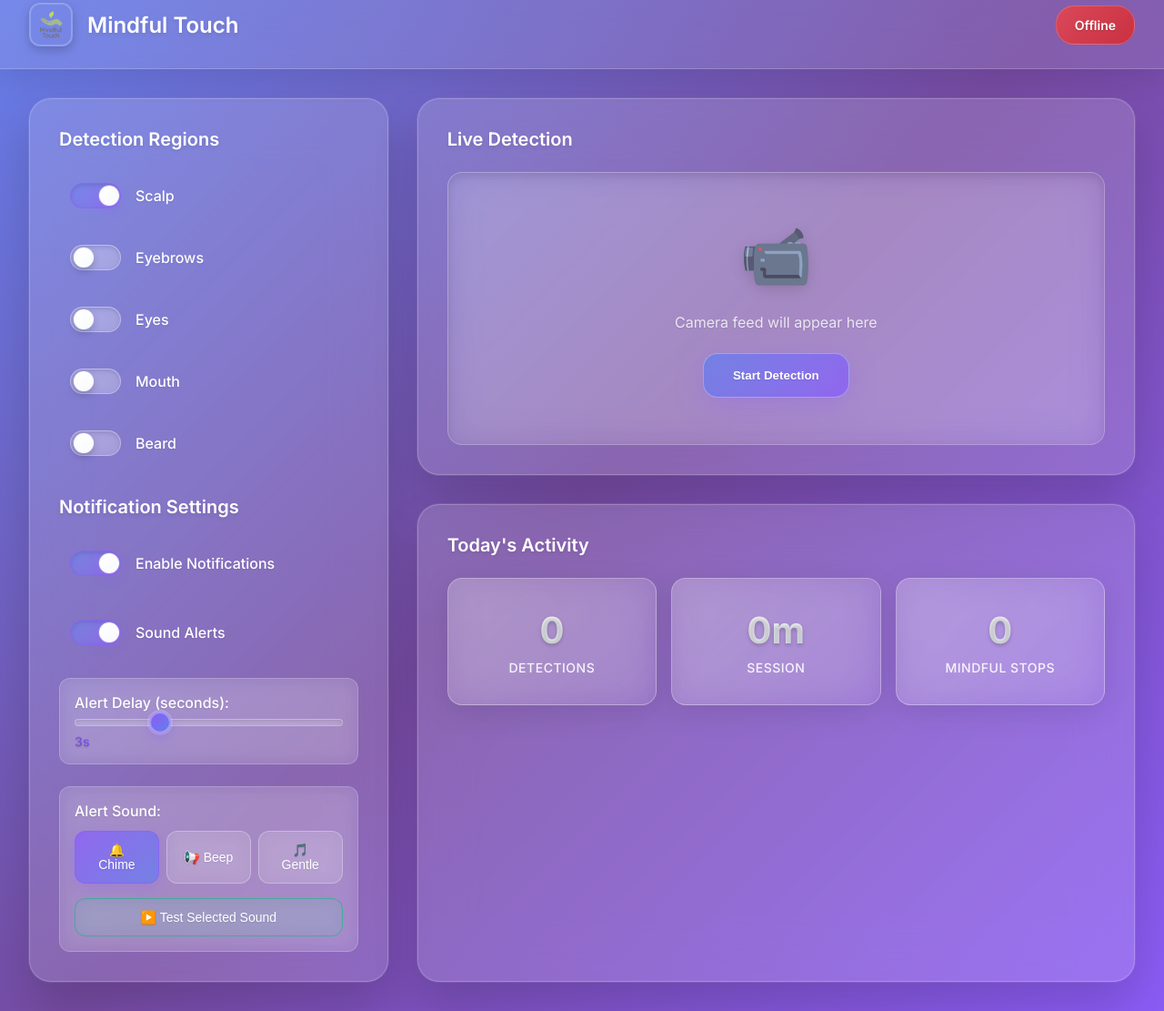
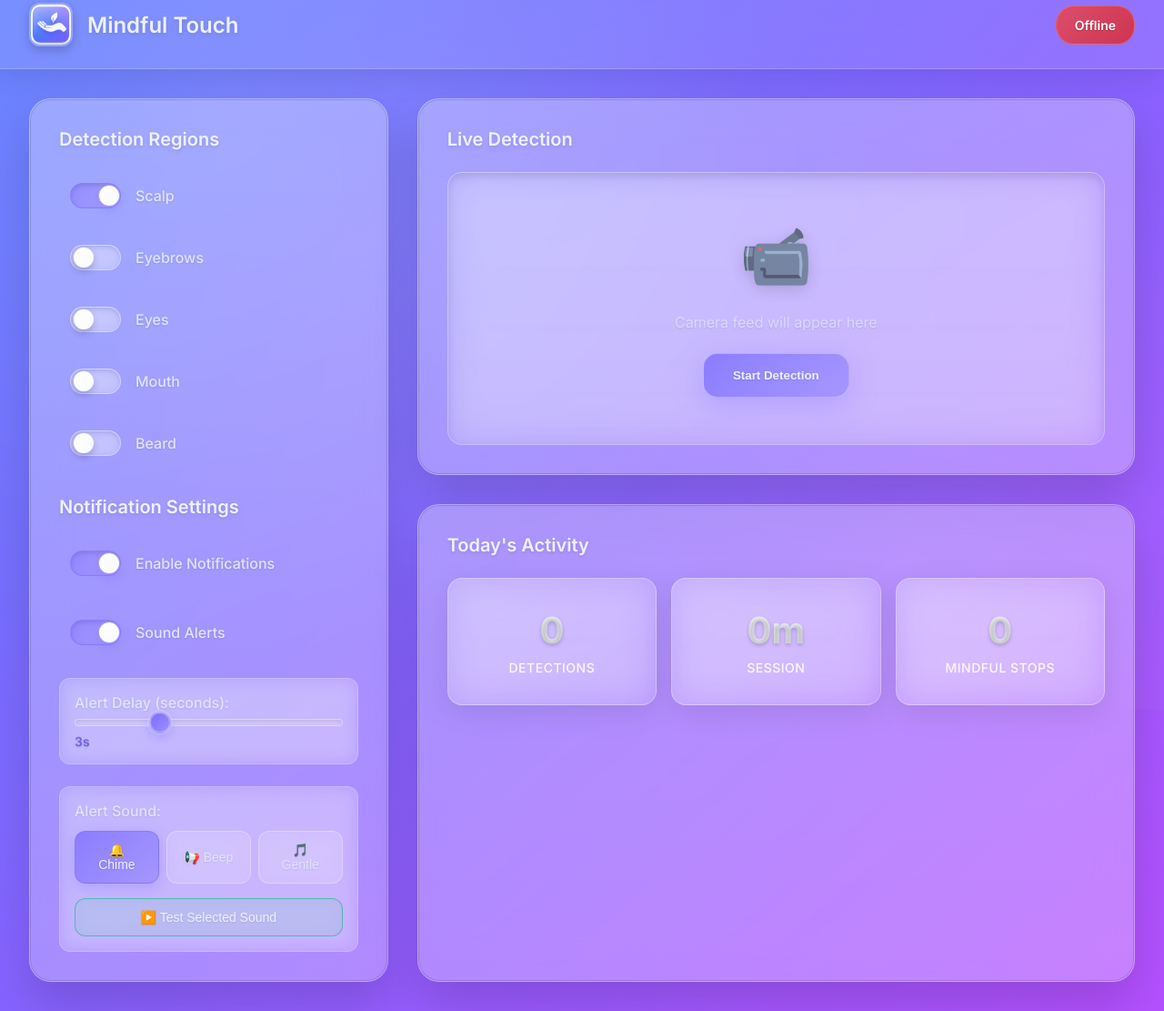
Before and after one commit to maniatisni/mindful-touch, a website: page frontend/ui/index.html in a window 1280 px wide. Shown: the part 21-1132 px from the top of the page at 91% size. Drawn offline with Linux system fonts and the light colour scheme.

Commit message:
fix: improve color contrast

```diff
--- a/frontend/tailwind.config.js
+++ b/frontend/tailwind.config.js
@@ -11,6 +11,11 @@ module.exports = {
         '20': '20px',
       },
       colors: {
+        lavenderLight: '#eef1ff',
+        lavenderDark: '#e0e4ff',
+        primary: '#7b6dff',
+        primaryHover: '#9d8dff',
+        primaryDisabled: '#e8e5ff',
         glass: {
           50: 'rgba(255, 255, 255, 0.9)',
           100: 'rgba(255, 255, 255, 0.8)',
--- a/frontend/ui/index.html
+++ b/frontend/ui/index.html
@@ -15,7 +15,7 @@
         <!-- Header -->
         <header class="header">
             <div class="logo">
-                <img src="logo.png" alt="Mindful Touch" />
+                <img src="logo-lavender.png" alt="Mindful Touch" />
                 <h1>Mindful Touch</h1>
             </div>
             <div class="status">
--- a/frontend/ui/style.css
+++ b/frontend/ui/style.css
@@ -8,30 +8,31 @@
 
 body {
     font-family: 'Inter', -apple-system, BlinkMacSystemFont, 'Segoe UI', Roboto, sans-serif;
-    background: linear-gradient(135deg, #667eea 0%, #764ba2 50%, #8b5cf6 100%);
-    color: #ffffff;
+    background: linear-gradient(to bottom right, #5f7eff 0%, #8663ff 50%, #b550ff 100%);
+    color: #eef1ff;
     min-height: 100vh;
     overflow-x: hidden;
 }
 
 /* Glass utility classes */
 .glass-card {
-    background: rgba(255, 255, 255, 0.15);
-    backdrop-filter: blur(30px);
-    -webkit-backdrop-filter: blur(30px);
-    border: 1px solid rgba(255, 255, 255, 0.2);
+    background: rgba(255, 255, 255, 0.25);
+    background-image: linear-gradient(180deg, rgba(255, 255, 255, 0.08), rgba(255, 255, 255, 0.03));
+    backdrop-filter: blur(20px);
+    -webkit-backdrop-filter: blur(20px);
+    border: 1px solid rgba(255, 255, 255, 0.20);
     border-radius: 24px;
-    box-shadow: 0 25px 50px rgba(0, 0, 0, 0.15), 0 0 0 1px rgba(255, 255, 255, 0.1);
+    box-shadow: 0 25px 50px rgba(0, 0, 0, 0.15), inset 0 0 0 1px rgba(0, 0, 0, 0.15);
 }
 
 .glass-btn {
-    background: rgba(255, 255, 255, 0.1);
+    background: rgba(123, 109, 255, 0.2);
     backdrop-filter: blur(20px);
     -webkit-backdrop-filter: blur(20px);
     border: 1px solid rgba(255, 255, 255, 0.2);
     border-radius: 16px;
     padding: 12px 24px;
-    color: white;
+    color: #eef1ff;
     font-weight: 500;
     cursor: pointer;
     transition: all 0.3s cubic-bezier(0.4, 0, 0.2, 1);
@@ -39,7 +40,7 @@ body {
 }
 
 .glass-btn:hover {
-    background: rgba(255, 255, 255, 0.2);
+    background: rgba(123, 109, 255, 0.3);
     transform: translateY(-2px);
     box-shadow: 0 12px 40px rgba(0, 0, 0, 0.15);
 }
@@ -87,7 +88,7 @@ body {
 .logo h1 {
     font-size: 1.5rem;
     font-weight: 600;
-    color: #ffffff;
+    color: #eef1ff;
     text-shadow: 0 2px 4px rgba(0, 0, 0, 0.1);
 }
 
@@ -138,13 +139,14 @@ body {
 
 /* Panel Styles */
 section {
-    background: rgba(255, 255, 255, 0.15);
-    backdrop-filter: blur(30px);
-    -webkit-backdrop-filter: blur(30px);
+    background: rgba(255, 255, 255, 0.25);
+    background-image: linear-gradient(180deg, rgba(255, 255, 255, 0.08), rgba(255, 255, 255, 0.03));
+    backdrop-filter: blur(20px);
+    -webkit-backdrop-filter: blur(20px);
     border-radius: 24px;
     padding: 2rem;
-    box-shadow: 0 25px 50px rgba(0, 0, 0, 0.15), 0 0 0 1px rgba(255, 255, 255, 0.1);
-    border: 1px solid rgba(255, 255, 255, 0.2);
+    box-shadow: 0 25px 50px rgba(0, 0, 0, 0.15), inset 0 0 0 1px rgba(0, 0, 0, 0.15);
+    border: 1px solid rgba(255, 255, 255, 0.20);
     transition: all 0.3s cubic-bezier(0.4, 0, 0.2, 1);
 }
 
@@ -157,7 +159,7 @@ section:hover {
 section h2 {
     font-size: 1.25rem;
     font-weight: 600;
-    color: #ffffff;
+    color: #eef1ff;
     margin-bottom: 1.5rem;
     text-shadow: 0 2px 4px rgba(0, 0, 0, 0.1);
 }
@@ -185,7 +187,7 @@ section h2 {
 
 .region-label {
     font-weight: 500;
-    color: #ffffff;
+    color: #e0e4ff;
     text-shadow: 0 1px 2px rgba(0, 0, 0, 0.1);
 }
 
@@ -233,13 +235,13 @@ section h2 {
 }
 
 input:checked + .slider {
-    background: linear-gradient(135deg, rgba(102, 126, 234, 0.6) 0%, rgba(139, 92, 246, 0.6) 100%);
-    border-color: rgba(139, 92, 246, 0.5);
+    background: linear-gradient(135deg, rgba(123, 109, 255, 0.6) 0%, rgba(157, 141, 255, 0.6) 100%);
+    border-color: rgba(123, 109, 255, 0.5);
 }
 
 input:checked + .slider:before {
     transform: translateX(28px);
-    box-shadow: 0 4px 12px rgba(139, 92, 246, 0.4), 0 0 0 1px rgba(255, 255, 255, 0.2);
+    box-shadow: 0 4px 12px rgba(123, 109, 255, 0.4), 0 0 0 1px rgba(255, 255, 255, 0.2);
 }
 
 /* Camera Container */
@@ -271,24 +273,24 @@ input:checked + .slider:before {
 }
 
 .primary-button {
-    background: linear-gradient(135deg, rgba(102, 126, 234, 0.8) 0%, rgba(139, 92, 246, 0.8) 100%);
+    background: linear-gradient(135deg, rgba(123, 109, 255, 0.8) 0%, rgba(157, 141, 255, 0.8) 100%);
     backdrop-filter: blur(20px);
     -webkit-backdrop-filter: blur(20px);
     border: 1px solid rgba(255, 255, 255, 0.3);
-    color: white;
+    color: #eef1ff;
     padding: 1rem 2rem;
     border-radius: 16px;
     font-weight: 600;
     cursor: pointer;
     transition: all 0.3s cubic-bezier(0.4, 0, 0.2, 1);
-    box-shadow: 0 8px 32px rgba(139, 92, 246, 0.3);
+    box-shadow: 0 8px 32px rgba(123, 109, 255, 0.3);
     text-shadow: 0 1px 2px rgba(0, 0, 0, 0.1);
 }
 
 .primary-button:hover {
     transform: translateY(-4px) scale(1.02);
-    box-shadow: 0 12px 40px rgba(139, 92, 246, 0.4);
-    background: linear-gradient(135deg, rgba(102, 126, 234, 0.9) 0%, rgba(139, 92, 246, 0.9) 100%);
+    box-shadow: 0 12px 40px rgba(157, 141, 255, 0.4);
+    background: linear-gradient(135deg, rgba(123, 109, 255, 0.9) 0%, rgba(157, 141, 255, 0.9) 100%);
 }
 
 .primary-button:active {
@@ -363,7 +365,7 @@ input:checked + .slider:before {
 
 .setting-label {
     font-weight: 500;
-    color: #ffffff;
+    color: #e0e4ff;
     text-shadow: 0 1px 2px rgba(0, 0, 0, 0.1);
 }
 
@@ -397,34 +399,34 @@ input:checked + .slider:before {
     width: 24px;
     height: 24px;
     border-radius: 50%;
-    background: linear-gradient(135deg, #8b5cf6 0%, #667eea 100%);
+    background: linear-gradient(135deg, #7b6dff 0%, #9d8dff 100%);
     cursor: pointer;
-    box-shadow: 0 4px 12px rgba(139, 92, 246, 0.4), 0 0 0 2px rgba(255, 255, 255, 0.2);
+    box-shadow: 0 4px 12px rgba(123, 109, 255, 0.4), 0 0 0 2px rgba(255, 255, 255, 0.2);
     border: 2px solid rgba(255, 255, 255, 0.3);
     transition: all 0.2s ease;
 }
 
 .delay-slider::-webkit-slider-thumb:hover {
     transform: scale(1.1);
-    box-shadow: 0 6px 16px rgba(139, 92, 246, 0.5), 0 0 0 3px rgba(255, 255, 255, 0.3);
+    box-shadow: 0 6px 16px rgba(123, 109, 255, 0.5), 0 0 0 3px rgba(255, 255, 255, 0.3);
 }
 
 .delay-slider::-moz-range-thumb {
     width: 24px;
     height: 24px;
     border-radius: 50%;
-    background: linear-gradient(135deg, #8b5cf6 0%, #667eea 100%);
+    background: linear-gradient(135deg, #7b6dff 0%, #9d8dff 100%);
     cursor: pointer;
     border: 2px solid rgba(255, 255, 255, 0.3);
-    box-shadow: 0 4px 12px rgba(139, 92, 246, 0.4);
+    box-shadow: 0 4px 12px rgba(123, 109, 255, 0.4);
 }
 
 .delay-value {
     font-weight: 600;
-    color: #ffffff;
+    color: #eef1ff;
     font-size: 0.875rem;
     text-shadow: 0 1px 2px rgba(0, 0, 0, 0.2);
-    background: linear-gradient(135deg, #8b5cf6 0%, #667eea 100%);
+    background: linear-gradient(135deg, #7b6dff 0%, #9d8dff 100%);
     -webkit-background-clip: text;
     -webkit-text-fill-color: transparent;
     background-clip: text;
@@ -454,7 +456,7 @@ input:checked + .slider:before {
     background: rgba(255, 255, 255, 0.1);
     backdrop-filter: blur(10px);
     -webkit-backdrop-filter: blur(10px);
-    color: #ffffff;
+    color: #e0e4ff;
     border-radius: 12px;
     cursor: pointer;
     font-size: 0.875rem;
@@ -466,17 +468,17 @@ input:checked + .slider:before {
 }
 
 .sound-select-button:hover {
-    border-color: rgba(139, 92, 246, 0.5);
+    border-color: rgba(123, 109, 255, 0.5);
     background: rgba(255, 255, 255, 0.2);
     transform: translateY(-2px);
     box-shadow: 0 4px 12px rgba(0, 0, 0, 0.15);
 }
 
 .sound-select-button.active {
-    background: linear-gradient(135deg, rgba(139, 92, 246, 0.8) 0%, rgba(102, 126, 234, 0.8) 100%);
-    color: white;
-    border-color: rgba(139, 92, 246, 0.6);
-    box-shadow: 0 4px 16px rgba(139, 92, 246, 0.3);
+    background: linear-gradient(135deg, rgba(123, 109, 255, 0.8) 0%, rgba(157, 141, 255, 0.8) 100%);
+    color: #eef1ff;
+    border-color: rgba(123, 109, 255, 0.6);
+    box-shadow: 0 4px 16px rgba(123, 109, 255, 0.3);
 }
 
 .test-sound-button {
@@ -485,7 +487,7 @@ input:checked + .slider:before {
     background: rgba(16, 185, 129, 0.1);
     backdrop-filter: blur(10px);
     -webkit-backdrop-filter: blur(10px);
-    color: #ffffff;
+    color: #eef1ff;
     border-radius: 12px;
     cursor: pointer;
     font-size: 0.875rem;
@@ -537,8 +539,36 @@ input:checked + .slider:before {
     filter: drop-shadow(0 4px 8px rgba(0, 0, 0, 0.2));
 }
 
+/* Enhanced glass card hover effects */
+.glass-card:hover {
+    background: rgba(255, 255, 255, 0.3);
+    border-color: rgba(255, 255, 255, 0.3);
+    box-shadow: 0 35px 70px rgba(0, 0, 0, 0.2), inset 0 0 0 1px rgba(255, 255, 255, 0.2);
+}
+
+/* Subtle background texture */
+body::before {
+    content: '';
+    position: fixed;
+    top: 0;
+    left: 0;
+    right: 0;
+    bottom: 0;
+    background:
+        radial-gradient(circle at 20% 20%, rgba(255, 255, 255, 0.1) 0%, transparent 50%),
+        radial-gradient(circle at 80% 80%, rgba(255, 255, 255, 0.05) 0%, transparent 50%),
+        radial-gradient(circle at 40% 40%, rgba(255, 255, 255, 0.03) 0%, transparent 50%);
+    pointer-events: none;
+    z-index: 1;
+}
+
+.app {
+    position: relative;
+    z-index: 2;
+}
+
 #camera-placeholder p {
-    color: rgba(255, 255, 255, 0.8);
+    color: rgba(224, 228, 255, 0.8);
     font-size: 1rem;
     margin: 0.5rem 0;
     text-shadow: 0 1px 2px rgba(0, 0, 0, 0.1);
@@ -588,10 +618,10 @@ input:checked + .slider:before {
 
 @keyframes glow {
     0%, 100% {
-        box-shadow: 0 0 20px rgba(139, 92, 246, 0.3);
+        box-shadow: 0 0 20px rgba(123, 109, 255, 0.3);
     }
     50% {
-        box-shadow: 0 0 30px rgba(139, 92, 246, 0.5);
+        box-shadow: 0 0 30px rgba(123, 109, 255, 0.5);
     }
 }
 
@@ -612,7 +642,7 @@ section:nth-child(3) { animation-delay: 0.3s; }
 button:focus,
 input:focus,
 .sound-select-button:focus {
-    outline: 2px solid rgba(139, 92, 246, 0.6);
+    outline: 2px solid rgba(123, 109, 255, 0.6);
     outline-offset: 2px;
 }
 
```
Also changed, not shown: frontend/src-tauri/icons/128x128.png, frontend/src-tauri/icons/128x128@2x.png, frontend/src-tauri/icons/32x32.png, frontend/src-tauri/icons/icon.png (added), frontend/ui/logo-lavender-1024.png (added), frontend/ui/logo-lavender.png (added), 1 other file.
